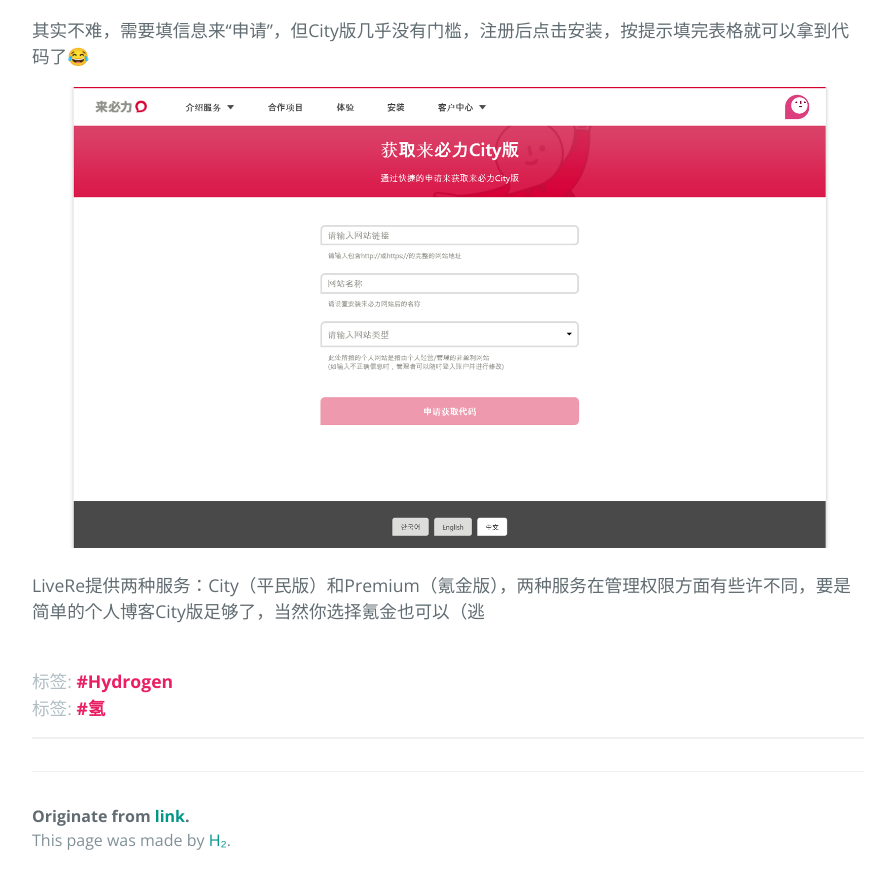
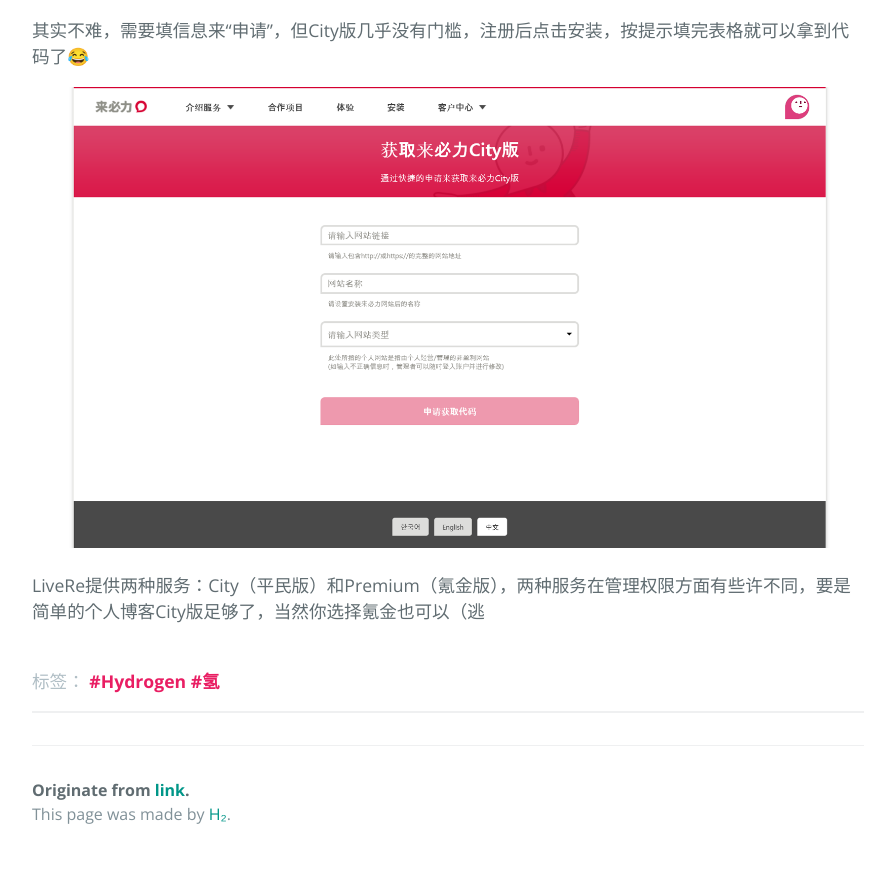
Before and after one commit to link9596/qwq, a Jekyll site: the page built from _posts/2017-12-23-社会化评论框livere.md, in a window 1280 px wide and 900 px high, scrolled down 700 px. Shown: the top 889 px of the window, without its empty margins (192-1087 px from the left). Built offline with Jekyll 4.4.1, drawn with Linux system fonts in a browser that asks for light colours; comment, search, counter and statistics services are not loaded.

Commit message:
Update tags_list.html

```diff
--- a/_includes/tags_list.html
+++ b/_includes/tags_list.html
@@ -1,7 +1,7 @@
 {% if include.tag_count > 0 %}
 <footer>
+    <div style="color: #B0BEC5">标签：
     {% for tag in include.tags %}
-    <div style="color: #B0BEC5">标签:
     <a class="tag" style="color: #E91E63;font-weight:bold" href="{{site.baseurl}}/tags#{{tag}}">#{{tag}}</a>
     {% endfor %}
   </div>
```
